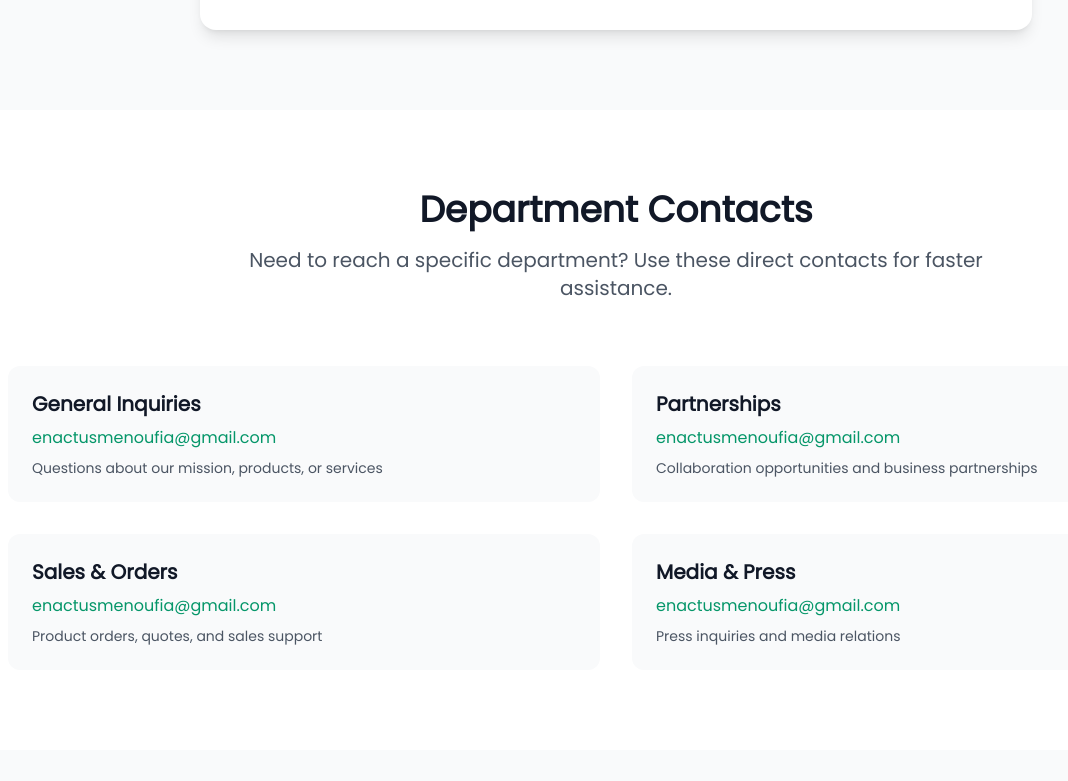
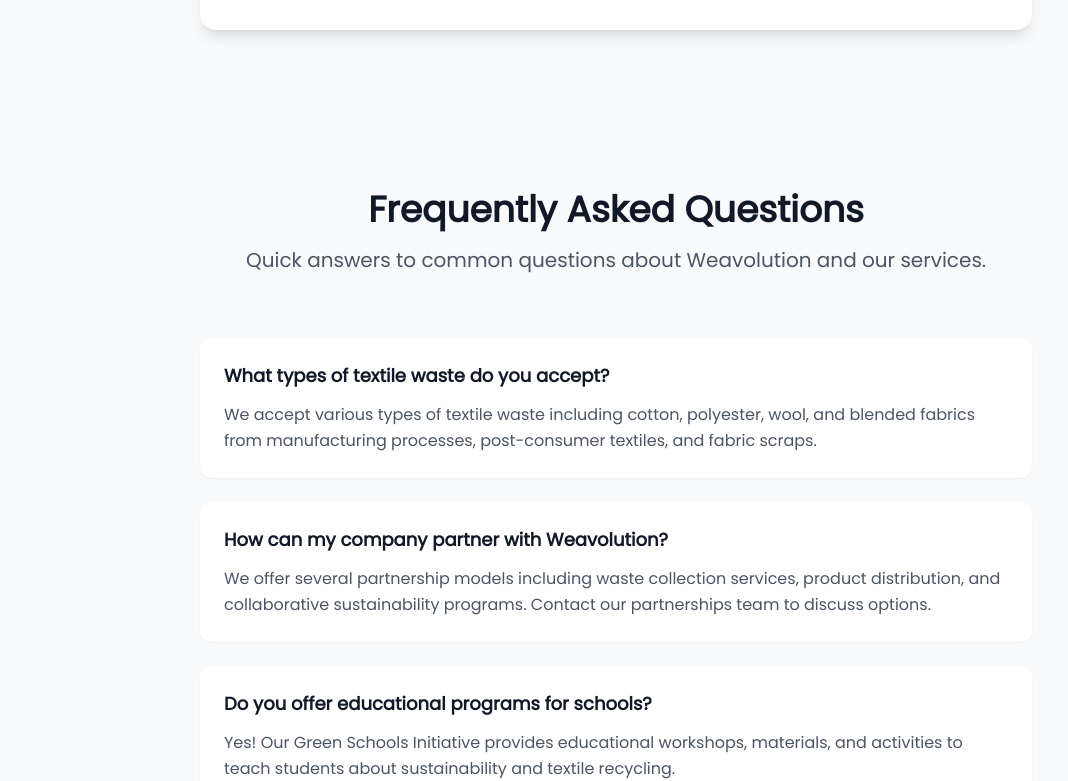
Before and after one commit to real-GBOY/WevoProject, a React (Vite) app: page /contact in a window 1280 px wide. Shown: the part 1440-2221 px from the top of the page, without its empty margins (24-1092 px from the left). Built offline with nearby package versions, Linux system fonts and the light colour scheme.

Commit message:
5555555555

```diff
--- a/src/components/layout/Footer.tsx
+++ b/src/components/layout/Footer.tsx
@@ -36,7 +36,7 @@
 						</p>
 						<div className='flex space-x-4'>
 							<a
-								href='https://www.facebook.com/groups/921286926616635/user/61578153764822/'
+								href='https://www.facebook.com/profile.php?id=61578153764822'
 								target='_blank'
 								rel='noopener noreferrer'>
 								<Facebook className='h-5 w-5 text-gray-400 hover:text-primary-500 cursor-pointer transition-colors' />
--- a/src/pages/Contact.tsx
+++ b/src/pages/Contact.tsx
@@ -124,10 +124,10 @@
 						whileInView={{ opacity: 1, y: 0 }}
 						viewport={{ once: true }}
 						className='text-center mb-12'>
-						<h2 className='text-3xl md:text-4xl font-bold text-gray-900 mb-4'>
+						<h2 className='text-3xl md:text-4xl font-bold text-primary mb-4'>
 							Send Us a Message
 						</h2>
-						<p className='text-xl text-gray-600'>
+						<p className='text-xl text-gray-900'>
 							Fill out the form below and we'll get back to you as soon as
 							possible.
 						</p>
@@ -246,45 +246,6 @@
 				</div>
 			</section>
 
-			{/* Department Contacts */}
-			<section className='py-20 bg-white'>
-				<div className='max-w-7xl mx-auto px-4 sm:px-6 lg:px-8'>
-					<motion.div
-						initial={{ opacity: 0, y: 20 }}
-						whileInView={{ opacity: 1, y: 0 }}
-						viewport={{ once: true }}
-						className='text-center mb-16'>
-						<h2 className='text-3xl md:text-4xl font-bold text-gray-900 mb-4'>
-							Department Contacts
-						</h2>
-						<p className='text-xl text-gray-600 max-w-3xl mx-auto'>
-							Need to reach a specific department? Use these direct contacts for
-							faster assistance.
-						</p>
-					</motion.div>
-
-					<div className='grid grid-cols-1 md:grid-cols-2 gap-8'>
-						{departments.map((dept, index) => (
-							<motion.div
-								key={index}
-								initial={{ opacity: 0, y: 20 }}
-								whileInView={{ opacity: 1, y: 0 }}
-								viewport={{ once: true }}
-								transition={{ delay: index * 0.1 }}
-								className='bg-gray-50 rounded-xl p-6 hover:bg-emerald-50 transition-colors group'>
-								<h3 className='text-xl font-semibold text-gray-900 mb-2 group-hover:text-emerald-700 transition-colors'>
-									{dept.name}
-								</h3>
-								<p className='text-emerald-600 font-medium mb-2'>
-									{dept.email}
-								</p>
-								<p className='text-gray-600 text-sm'>{dept.description}</p>
-							</motion.div>
-						))}
-					</div>
-				</div>
-			</section>
-
 			{/* FAQ Section */}
 			<section className='py-20 bg-gray-50'>
 				<div className='max-w-4xl mx-auto px-4 sm:px-6 lg:px-8'>
@@ -337,17 +298,20 @@
 							products, and sustainability initiatives.
 						</p>
 						<div className='flex justify-center space-x-6'>
-							{["Facebook", "Twitter", "Instagram", "LinkedIn"].map(
-								(platform) => (
-									<motion.a
-										key={platform}
-										href='#'
-										whileHover={{ scale: 1.1 }}
-										className='bg-white bg-opacity-20 hover:bg-opacity-30 text-white px-6 py-3 rounded-full font-medium transition-all'>
-										{platform}
-									</motion.a>
-								)
-							)}
+							<motion.a
+								key='Facebook'
+								href='https://www.facebook.com/profile.php?id=61578153764822'
+								whileHover={{ scale: 1.1 }}
+								className='bg-white bg-opacity-20 hover:bg-opacity-30 text-white px-6 py-3 rounded-full font-medium transition-all'>
+								Facebook
+							</motion.a>
+							<motion.a
+								key='Instagram'
+								href='https://www.instagram.com/weavolution4?igsh=Y3dsdTY5MmtxMjJn&utm_source=qr&fbclid=IwY2xjawLwsM9leHRuA2FlbQIxMABicmlkETE1VXZyd1dpUlIzMHNhV1pjAR6YPBvwF_SPUN4VoIwUCOzKeiRCA81Uy6CkBSdmVPmAG8P0hQg6Gdg-kIQe4g_aem_w6I5fniPZ4IogxuESUSacQ'
+								whileHover={{ scale: 1.1 }}
+								className='bg-white bg-opacity-20 hover:bg-opacity-30 text-white px-6 py-3 rounded-full font-medium transition-all'>
+								Instagram
+							</motion.a>
 						</div>
 					</motion.div>
 				</div>
```
